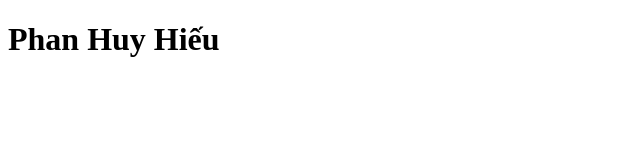
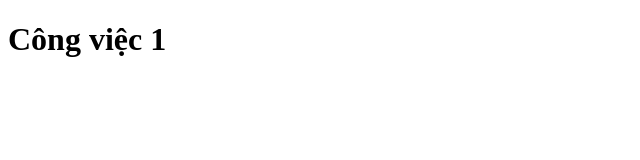
Before and after one commit to PhanHuyHieu1996/duan6xx, a plain HTML site: page index.html in a window 1280 px wide. Shown: the whole page, without its empty margins (0-640 px from the left). Drawn offline with Linux system fonts and the light colour scheme.

Commit message:
1.Công viêc 1 sua lan 1

```diff
--- a/index.html
+++ b/index.html
@@ -6,6 +6,6 @@
     <title>Dự án 6 xx</title>
   </head>
   <body>
-    <h1>Phan Huy Hiếu</h1>
+    <h1>Công việc 1</h1>
   </body>
 </html>
```
